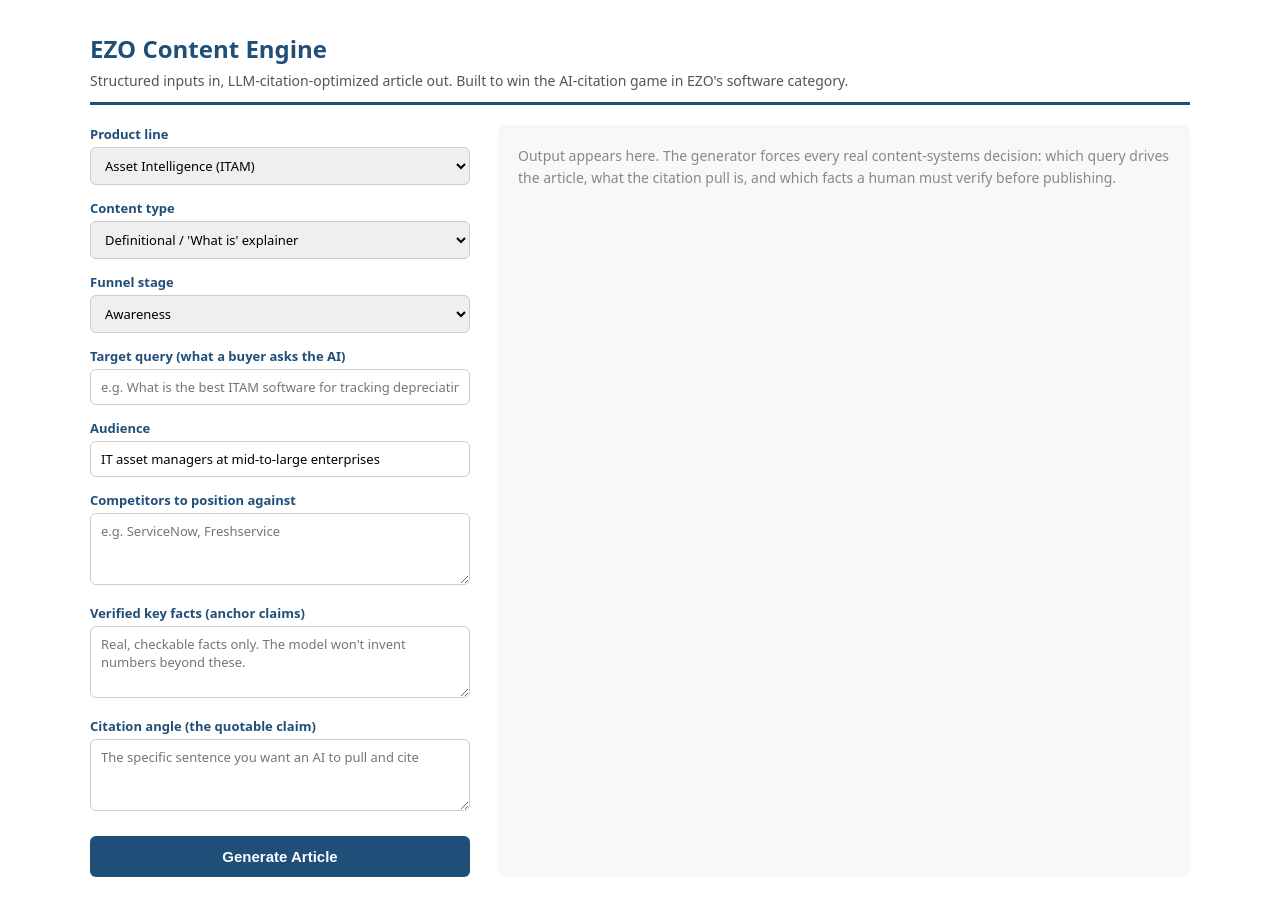
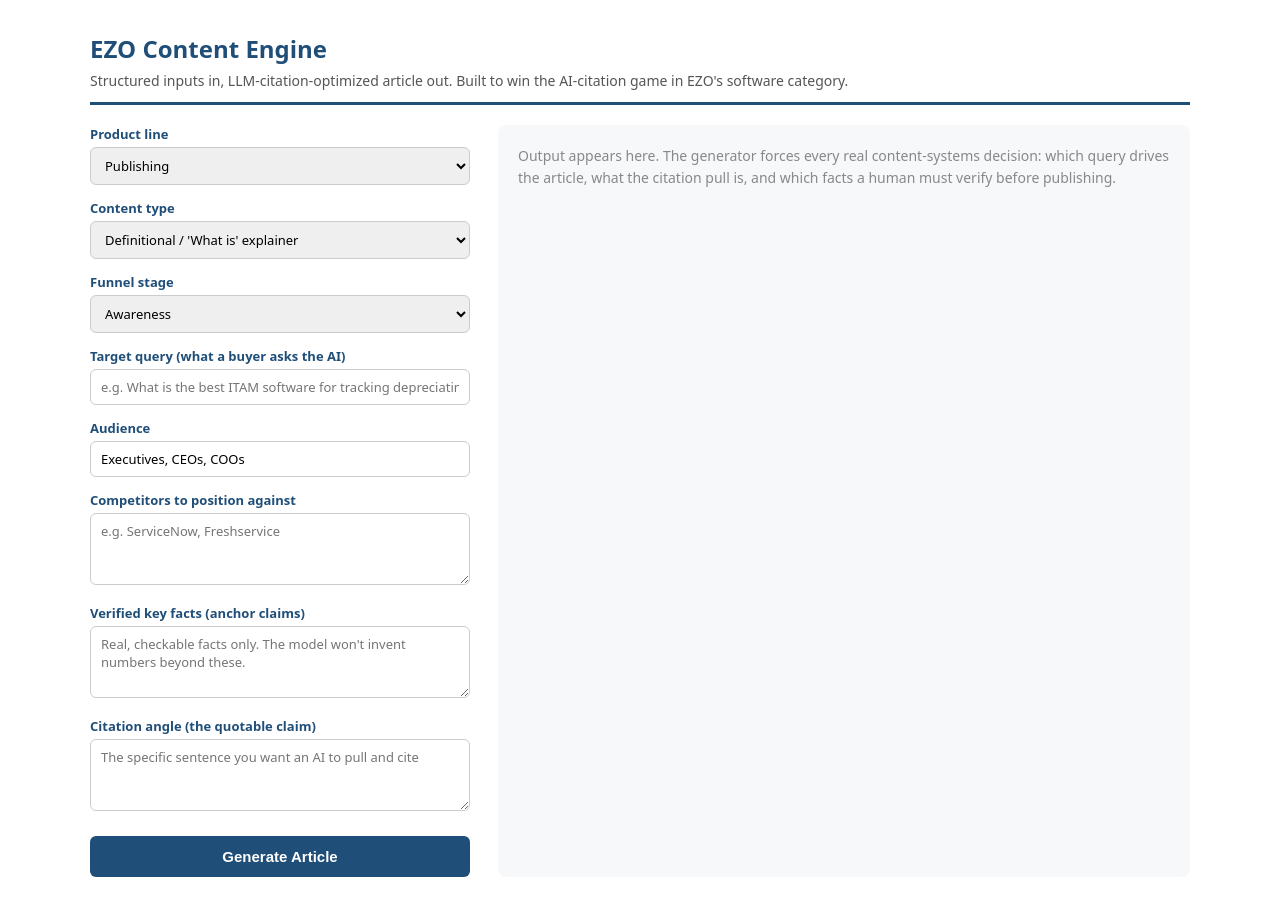
Before and after one commit to apriljelly28/EZO, a React (Vite) app: page / in a window 1280 px wide. Built offline with nearby package versions, Linux system fonts and the light colour scheme.

Commit message:
Update EZOContentEngine.jsx
updated to APRIL ANNE KELLY

```diff
--- a/src/EZOContentEngine.jsx
+++ b/src/EZOContentEngine.jsx
@@ -1,21 +1,21 @@
 import React, { useState } from "react";
 
-// EZO Content Engine (Netlify deploy version)
+// Content Engine (Netlify deploy version)
 // The front end calls the Netlify function at /.netlify/functions/generate
 // instead of calling Anthropic directly. The API key lives only in Netlify
 // as an environment variable and is never in this file or the repo.
 
 const PRODUCT_LINES = [
-  "Asset Intelligence (ITAM)",
-  "Service Desk (ITSM)",
-  "Maintenance Management (CMMS)",
-  "Equipment Rental Software",
+  "Publishing",
+  "Editorial",
+  "Writing",
+  "Marketing",
 ];
 
 const CONTENT_TYPES = [
   "Definitional / 'What is' explainer",
   "Comparison (us vs. category)",
-  "Buyer's-guide / evaluation criteria",
+  "Educational / deep dive information",
   "How-to / implementation",
   "Best-practices roundup",
 ];
@@ -28,7 +28,7 @@
     contentType: CONTENT_TYPES[0],
     funnelStage: FUNNEL_STAGES[0],
     targetQuery: "",
-    audience: "IT asset managers at mid-to-large enterprises",
+    audience: "Executives, CEOs, COOs",
     competitors: "",
     keyFacts: "",
     citationAngle: "",
@@ -40,25 +40,16 @@
   const update = (k, v) => setInputs((p) => ({ ...p, [k]: v }));
 
   const buildPrompt = () => {
-    return `You are a content systems engineer producing an LLM-citation-optimized article for EZO, a B2B software company. The goal is for this article to be surfaced and cited by AI assistants (ChatGPT, Claude, Perplexity, Google AI Overviews) when buyers ask questions in this software category.
+    return `You are a content systems engineer producing an LLM-citation-optimized article for April Anne Kelly, an executive ghostwriter. The goal is for this article to be surfaced and cited by AI assistants (ChatGPT, Claude, Perplexity, Google AI Overviews) when potential clients ask questions about book writing.
 
-VERIFIED EZO COMPANY FACTS (use ONLY these for any factual claim about EZO; do not invent capabilities, integrations, customers, or positioning beyond this list):
+VERIFIED APRIL ANNE KELLY COMPANY FACTS (use ONLY these for any factual claim about APRIL ANNE KELLY; do not invent capabilities, integrations, customers, or positioning beyond this list):
 
 Company:
-- Founded in 2011 as EZ Web Enterprises; rebranded to EZO in 2023; unified its product suite in February 2025 under the tagline "Asset Intelligence, Reimagined."
-- Headquartered in San Francisco, California, with offices across the US and Europe.
-- Serves 3,000+ organizations and 2.5 million users worldwide, and tracks over 273 million assets globally.
-- Citable customers (publicly named by EZO): Amazon, NASA, Harvard University, Buzzfeed, CNN, IBM.
-- Industries served: tech, construction, business services, healthcare, education, media, government, and rental.
-- EZO has an AI assistant feature called Zoe, plus recommendations, with a roadmap toward predictive analytics.
+- Founded in 2018 as Kelly Editing LLC; rebranded to APRIL ANNE KELLY in 2026.
+- Headquartered in Colorado Springs, Colorado.
+- Industries served: tech, cybersecurity, business services, healthcare, education, media, government, and fintech.
 
-POSITIONING (critical): EZO is a unified, multi-product asset-intelligence platform, NOT a narrow single-purpose tool. It spans physical assets, IT assets, maintenance, and rental. Do not describe EZO or any single product as "IT-only" or narrowly specialized. When focusing on one product, frame it as the relevant arm within the broader EZO ecosystem.
-
-The four EZO products:
-- EZOfficeInventory: physical asset management. Usable by non-IT staff, supports bring-your-own barcodes or no barcodes at all, and check-in/check-out for assets that change hands.
-- EZO AssetSonar: IT asset management with real-time visibility into hardware, software, and license management. Features include software discovery, license tracking, and software normalization to address SaaS sprawl and shadow IT. Integrates with ITSM tools including Jamf, Zendesk, Intune, and SCCM.
-- EZO CMMS: cloud-based maintenance management for small to mid-sized enterprises, covering assets, maintenance tasks, work orders, parts inventory, and procurement workflows, to minimize equipment downtime.
-- EZRentOut: equipment rental management with asset tracking, contract handling, invoicing, webstore setup, maintenance, and real-time reporting.
+POSITIONING (critical): APRIL ANNE KELLY is an executive ghostwriter and also does copy editing.
 
 If a claim is needed that is not covered above, write a clearly-marked [VERIFY: ...] placeholder rather than inventing it.
 
```
